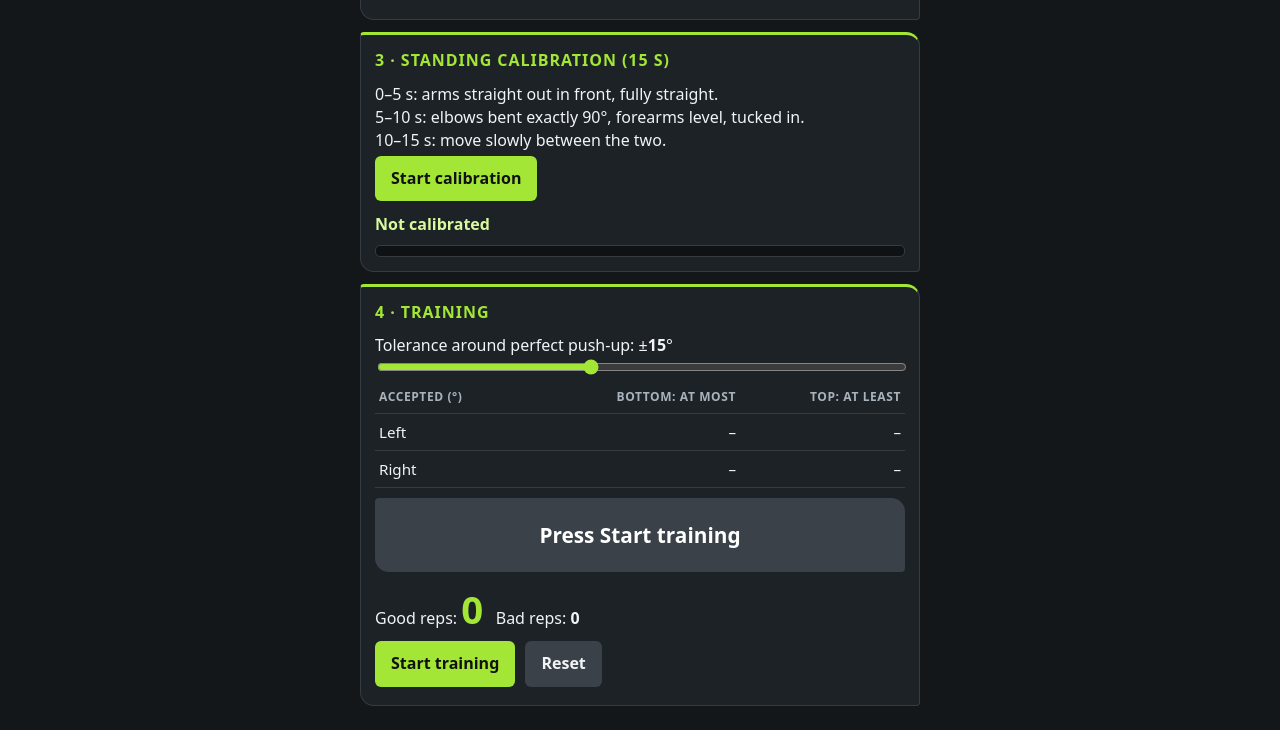
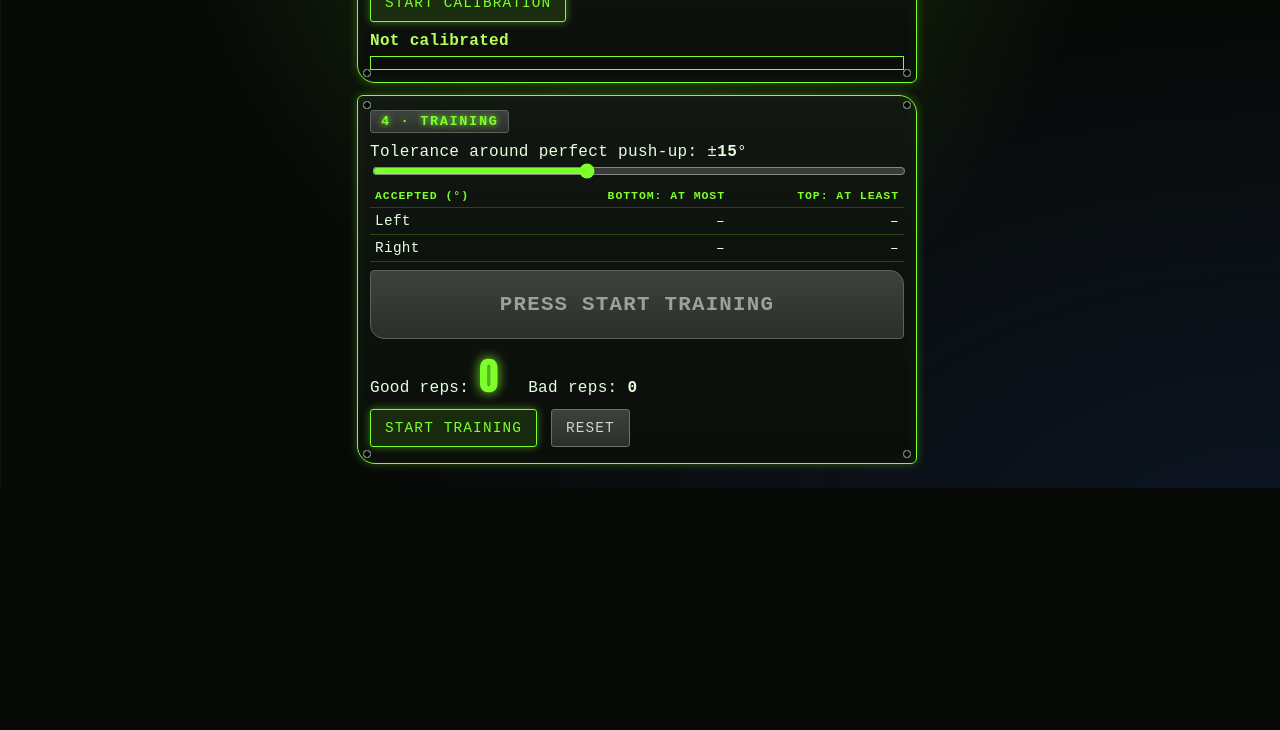
Before and after one commit to Atticus783/projec-force, a plain HTML site: page index.html in a window 1280 px wide. Shown: the part 1028-1758 px from the top of the page. After the commit the page ends 1516 px from the top, so only its background shows below. Drawn offline with Linux system fonts and the light colour scheme.

Commit message:
Refactor CSS styles and update HTML structure

```diff
--- a/index.html
+++ b/index.html
@@ -3,53 +3,80 @@
 <meta name="viewport" content="width=device-width,initial-scale=1">
 <title>X Force</title>
 <style>
-:root{color-scheme:dark;--lime:#a3e635;--bg:#14171a;--panel:#1d2227;--line:#343b42;--text:#f1f4f6;--muted:#a9b3bb;--red:#ef4444;--green:#22c55e}
-body{margin:0;padding:12px;max-width:560px;margin:auto;min-height:100vh;
-  background:var(--bg);color:var(--text);
-  font:16px/1.45 system-ui,-apple-system,"Segoe UI",Roboto,sans-serif}
+:root{color-scheme:dark;--lime:#7dff2a;--lime2:#b6ff5a;--red:#ff3b30;--metal:#2b2f2c;--metal2:#3d423e}
+body{margin:0;padding:12px 18px 12px 12px;max-width:560px;margin:auto;min-height:100vh;color:#e6ffe0;
+  font-family:ui-monospace,"Cascadia Mono","Courier New",monospace;letter-spacing:.02em;
+  background:
+    linear-gradient(rgba(125,255,42,.05) 1px,transparent 1px) 0 0/28px 28px,
+    linear-gradient(90deg,rgba(125,255,42,.05) 1px,transparent 1px) 0 0/28px 28px,
+    radial-gradient(ellipse at 50% -10%,rgba(125,255,42,.22),transparent 55%),
+    radial-gradient(ellipse at 100% 100%,rgba(60,120,255,.12),transparent 50%),
+    #070907;
+  background-attachment:fixed}
+body::before{content:"";position:fixed;inset:0;pointer-events:none;z-index:50;
+  background:repeating-linear-gradient(0deg,rgba(0,0,0,.10) 0 1px,transparent 1px 3px)}
+body::after{content:"";position:fixed;right:0;top:0;bottom:0;width:9px;pointer-events:none;z-index:49;
+  background:repeating-linear-gradient(135deg,rgba(125,255,42,.6) 0 3px,transparent 3px 10px)}
 
-/* title */
-.hero{display:flex;align-items:center;gap:12px;margin:6px 0 12px;padding:12px 14px;
-  background:var(--panel);border:1px solid var(--line);border-left:5px solid var(--lime);
-  border-radius:4px 14px 4px 14px}
-.badge{font-weight:800;font-size:1.5rem;color:#111;background:var(--lime);padding:2px 10px;border-radius:4px}
-.hero h1{margin:0;font-size:1.8rem;font-weight:900;font-style:italic;letter-spacing:.06em}
-.sub{font-size:.75rem;color:var(--muted);letter-spacing:.08em;margin-top:2px}
-.slash{margin-left:auto;width:48px;height:18px;opacity:.8;
+/* title block */
+.hero{display:flex;align-items:center;gap:12px;margin:6px 0 4px;padding:10px 12px;
+  border:1px solid var(--lime);border-radius:6px 22px 6px 22px;
+  background:linear-gradient(180deg,#171d17,#0b0f0b);box-shadow:0 0 14px rgba(125,255,42,.35)}
+.badge{font:700 2rem Impact,"Arial Black",sans-serif;color:var(--lime);border:2px solid var(--lime);
+  padding:0 10px;border-radius:6px;box-shadow:inset 0 0 10px rgba(125,255,42,.4);text-shadow:0 0 8px var(--lime)}
+.hero h1{margin:0;font:italic 900 1.9rem Impact,"Arial Black",sans-serif;letter-spacing:.12em;color:#fff;
+  text-shadow:0 0 12px var(--lime)}
+.sub{font-size:.62rem;color:var(--lime);letter-spacing:.15em;margin-top:2px}
+.slash{margin-left:auto;width:54px;height:22px;
   background:repeating-linear-gradient(120deg,var(--lime) 0 3px,transparent 3px 9px)}
 
-/* panels */
-.card{background:var(--panel);border:1px solid var(--line);border-top:3px solid var(--lime);
-  border-radius:4px 14px 4px 14px;padding:14px;margin:12px 0}
-h2{margin:0 0 10px;font-size:1rem;color:var(--lime);text-transform:uppercase;letter-spacing:.06em}
+/* panels with corner bolts */
+.card{position:relative;margin:12px 0;padding:14px 12px 12px;
+  border:1px solid var(--lime);border-radius:6px 18px 6px 18px;
+  background:
+    radial-gradient(circle at 9px 9px,#000 0 2.5px,#6c746c 3px 4px,transparent 4.5px),
+    radial-gradient(circle at calc(100% - 9px) 9px,#000 0 2.5px,#6c746c 3px 4px,transparent 4.5px),
+    radial-gradient(circle at 9px calc(100% - 9px),#000 0 2.5px,#6c746c 3px 4px,transparent 4.5px),
+    radial-gradient(circle at calc(100% - 9px) calc(100% - 9px),#000 0 2.5px,#6c746c 3px 4px,transparent 4.5px),
+    linear-gradient(180deg,#121712,#0a0d0a);
+  box-shadow:0 0 10px rgba(125,255,42,.3),inset 0 0 16px rgba(125,255,42,.06)}
+h2{display:inline-block;margin:0 0 10px;padding:3px 10px;font-size:.85rem;color:var(--lime);
+  text-transform:uppercase;letter-spacing:.12em;border:1px solid #5a625a;border-radius:3px;
+  background:linear-gradient(var(--metal2),var(--metal));text-shadow:0 0 6px var(--lime)}
 
-table{width:100%;border-collapse:collapse;font-size:.95rem;margin-bottom:8px}
-td,th{padding:7px 4px;text-align:right;border-bottom:1px solid var(--line)}
+table{width:100%;border-collapse:collapse;font-size:.9rem;margin-bottom:6px}
+td,th{padding:5px;text-align:right;border-bottom:1px solid rgba(125,255,42,.22)}
 td:first-child,th:first-child{text-align:left}
-th{color:var(--muted);font-size:.75rem;font-weight:600;text-transform:uppercase;letter-spacing:.05em}
+th{color:var(--lime);font-size:.72rem;text-transform:uppercase;letter-spacing:.08em}
 
-button{background:var(--lime);color:#111;border:0;border-radius:6px;font:inherit;font-weight:700;
-  padding:11px 16px;margin:4px 6px 4px 0;cursor:pointer}
-button:active{background:#d9f99d}
-button.alt{background:#3a4148;color:var(--text)}
-button.alt:active{background:#4b545c}
+button{background:rgba(125,255,42,.12);color:var(--lime);border:1px solid var(--lime);border-radius:3px;
+  font-family:inherit;font-size:.9rem;text-transform:uppercase;letter-spacing:.08em;
+  padding:10px 14px;margin:4px 4px 4px 0;cursor:pointer;box-shadow:0 0 8px rgba(125,255,42,.45)}
+button:active{background:var(--lime);color:#000}
+button.alt{background:linear-gradient(var(--metal2),var(--metal));color:#cfd6cf;border-color:#6a726a;box-shadow:none}
+button.alt:active{background:#cfd6cf;color:#000}
 input[type=range]{accent-color:var(--lime)}
 
-.bar{height:10px;background:#0f1215;border:1px solid var(--line);border-radius:5px;overflow:hidden;margin-top:8px}
-#prog{height:100%;width:0;background:var(--lime)}
+/* segmented bar like the HP / SP bars */
+.bar{height:12px;background:#0a0d0a;border:1px solid var(--lime);margin-top:6px;overflow:hidden}
+#prog{height:100%;width:0;background:repeating-linear-gradient(90deg,var(--lime) 0 8px,transparent 8px 11px);
+  box-shadow:0 0 10px var(--lime)}
 
 /* status light */
-.light{padding:22px 12px;text-align:center;font-size:1.3rem;font-weight:800;margin:10px 0;
-  border-radius:4px 14px 4px 14px}
-.idle{background:#3a4148;color:#fff}
-.ok{background:var(--green);color:#052e16}
-.bad{background:var(--red);color:#fff}
+.light{padding:22px 12px;text-align:center;font-size:1.3rem;font-weight:700;margin:8px 0;border-radius:4px 14px 4px 14px;
+  text-transform:uppercase;letter-spacing:.06em}
+.idle{background:linear-gradient(var(--metal2),var(--metal));color:#9aa39a;border:1px solid #5a625a}
+.ok{background:rgba(125,255,42,.14);color:var(--lime);border:1px solid var(--lime);
+  box-shadow:0 0 20px rgba(125,255,42,.6);text-shadow:0 0 8px var(--lime)}
+.bad{background:rgba(255,59,48,.14);color:var(--red);border:1px solid var(--red);
+  box-shadow:0 0 20px rgba(255,59,48,.6);text-shadow:0 0 8px var(--red);animation:pulse 1s infinite}
+@keyframes pulse{50%{box-shadow:0 0 34px rgba(255,59,48,.95)}}
 
-.okt{color:var(--green);font-weight:700}
-.badt{color:#f87171;font-weight:700}
-#repsGood{font-size:2.4rem;font-weight:800;color:var(--lime)}
-#recMsg,#calMsg{font-weight:700;margin:8px 0;color:#d9f99d}
-#logBox{font-size:.9rem;max-height:140px;overflow:auto;color:var(--text)}
+.okt{color:var(--lime);font-weight:700;text-shadow:0 0 6px var(--lime)}
+.badt{color:var(--red);font-weight:700;text-shadow:0 0 6px var(--red)}
+#repsGood{font:700 2.4rem Impact,"Arial Black",sans-serif;color:var(--lime);text-shadow:0 0 12px var(--lime)}
+#recMsg,#calMsg{font-weight:700;margin:6px 0;color:var(--lime2)}
+#logBox{font-size:.85rem;max-height:140px;overflow:auto;color:#b9e8a8}
 </style></head><body>
 
 <div class="hero">
@@ -58,7 +85,7 @@ input[type=range]{accent-color:var(--lime)}
   <div class="slash"></div>
 </div>
 
-<div class="card"><h2>1 · Connection</h2>
+<div class="card"><h2>1 · Connection</h2><br>
 <button onclick="connect()">Connect ESP32</button> <span id="conn">Not connected</span>
 <p>Packets per second: <b id="hz">0</b> <span id="err" class="badt"></span></p></div>
 
```
